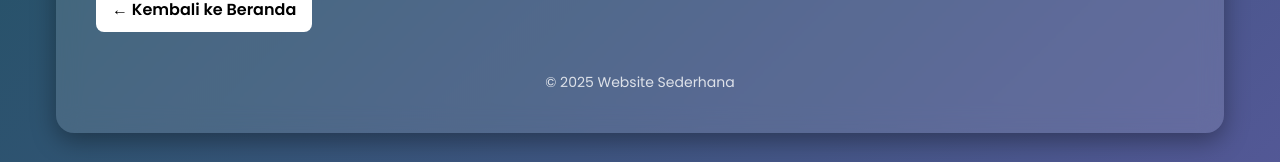
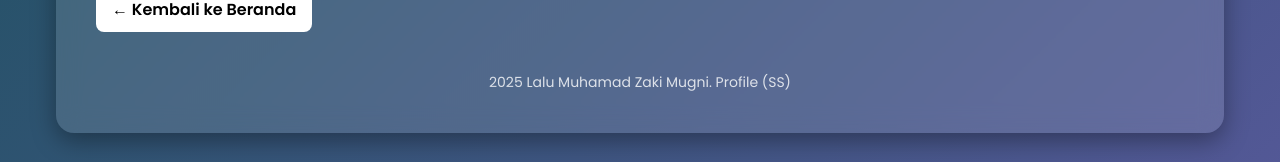
Before and after one commit to mugnizaki1-boop/project_zaki, a plain HTML site: page tentang.html in a window 1280 px wide. Shown: the part 844-1006 px from the top of the page. Drawn offline with Linux system fonts and the light colour scheme.

Commit message:
tentang.html

```diff
--- a/tentang.html
+++ b/tentang.html
@@ -185,7 +185,7 @@
     <a href="index.html" class="back">← Kembali ke Beranda</a>
 
     <footer>
-        © 2025 Website Sederhana
+        2025 Lalu Muhamad Zaki Mugni. Profile (SS)
     </footer>
 
 </div>
```
